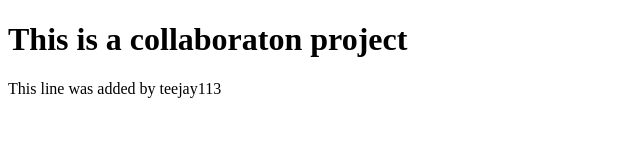
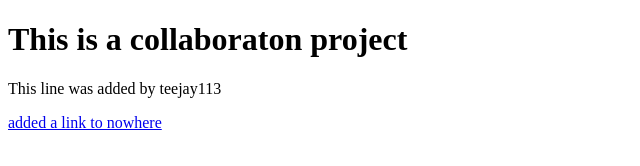
Before and after one commit to Shehu-Tijjani/html-structure, a plain HTML site: page Desktop/collab project/index.html in a window 1280 px wide. Shown: the whole page, without its empty margins (0-640 px from the left). Drawn offline with Linux system fonts and the light colour scheme.

Commit message:
added a link element that links to nowhere

```diff
--- a/Desktop/collab project/index.html
+++ b/Desktop/collab project/index.html
@@ -8,5 +8,6 @@
   <body>
     <h1>This is a collaboraton project</h1>
     <p>This line was added by teejay113</p>
+    <a href="#">added a link to nowhere</a>
   </body>
 </html>
```
